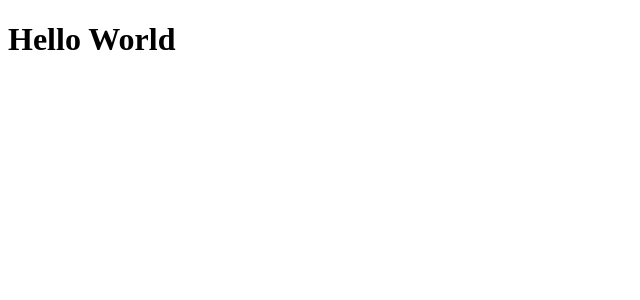
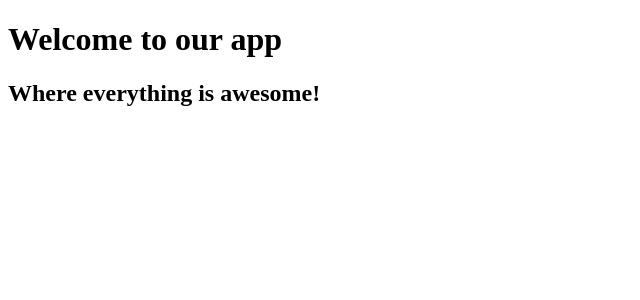
Before and after one commit to FickleBobby/SampleProject, an Angular app: page / in a window 1280 px wide. Shown: the top 300 px of the page, without its empty margins (0-640 px from the left). Built offline with nearby package versions, Linux system fonts and the light colour scheme.

Commit message:
Updated  index title and added subtitle

```diff
--- a/src/app/app.component.html
+++ b/src/app/app.component.html
@@ -1 +1,2 @@
 <h1>{{ title }}</h1>
+<h2>{{ subTitle }} </h2>
--- a/src/app/app.component.ts
+++ b/src/app/app.component.ts
@@ -6,5 +6,6 @@ import { Component } from '@angular/core';
   styleUrls: ['./app.component.scss']
 })
 export class AppComponent {
-  title = 'Hello World';
+  title = 'Welcome to our app';
+  subTitle: string = 'Where everything is awesome!';
 }
```
